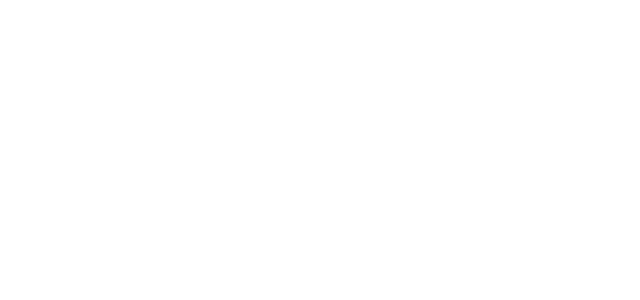
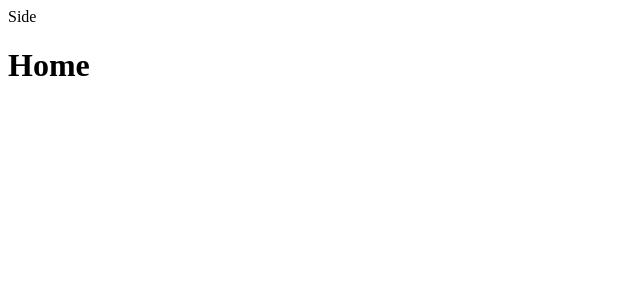
Before and after one commit to Gusta346/Aula-de-branch, a React (Vite) app: page / in a window 1280 px wide. Shown: the top 300 px of the page, without its empty margins (0-640 px from the left). Built offline with nearby package versions, Linux system fonts and the light colour scheme.

Commit message:
Criando Outlet

```diff
--- a/src/App.jsx
+++ b/src/App.jsx
@@ -1,11 +1,13 @@
-
+import { Outlet } from 'react-router-dom'
+import Side from './components/SideBar/Side'
 
 function App() {
 
 
   return (
     <>
-
+      <Side/>
+      <Outlet/>
     </>
   )
 }
```
